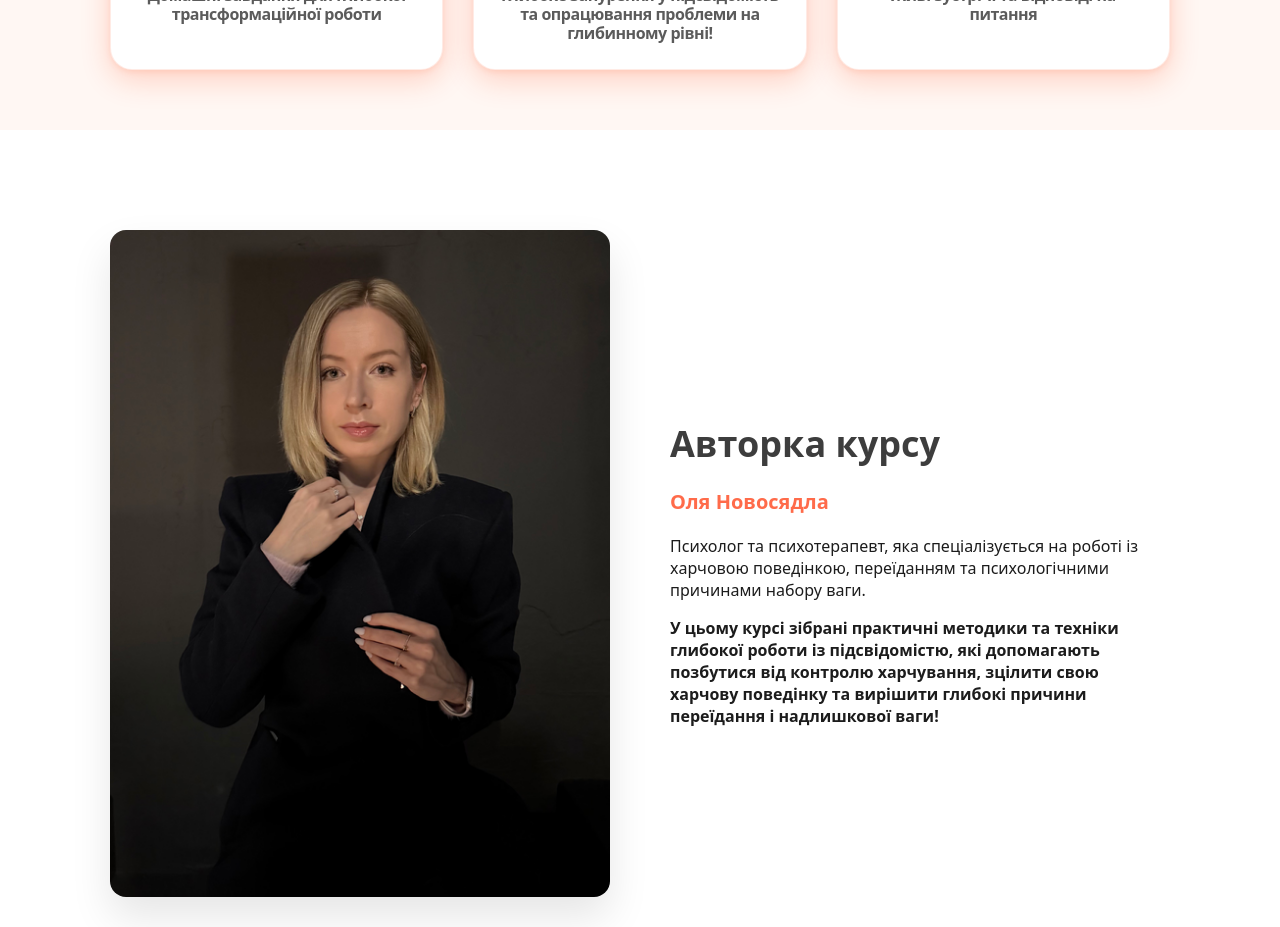
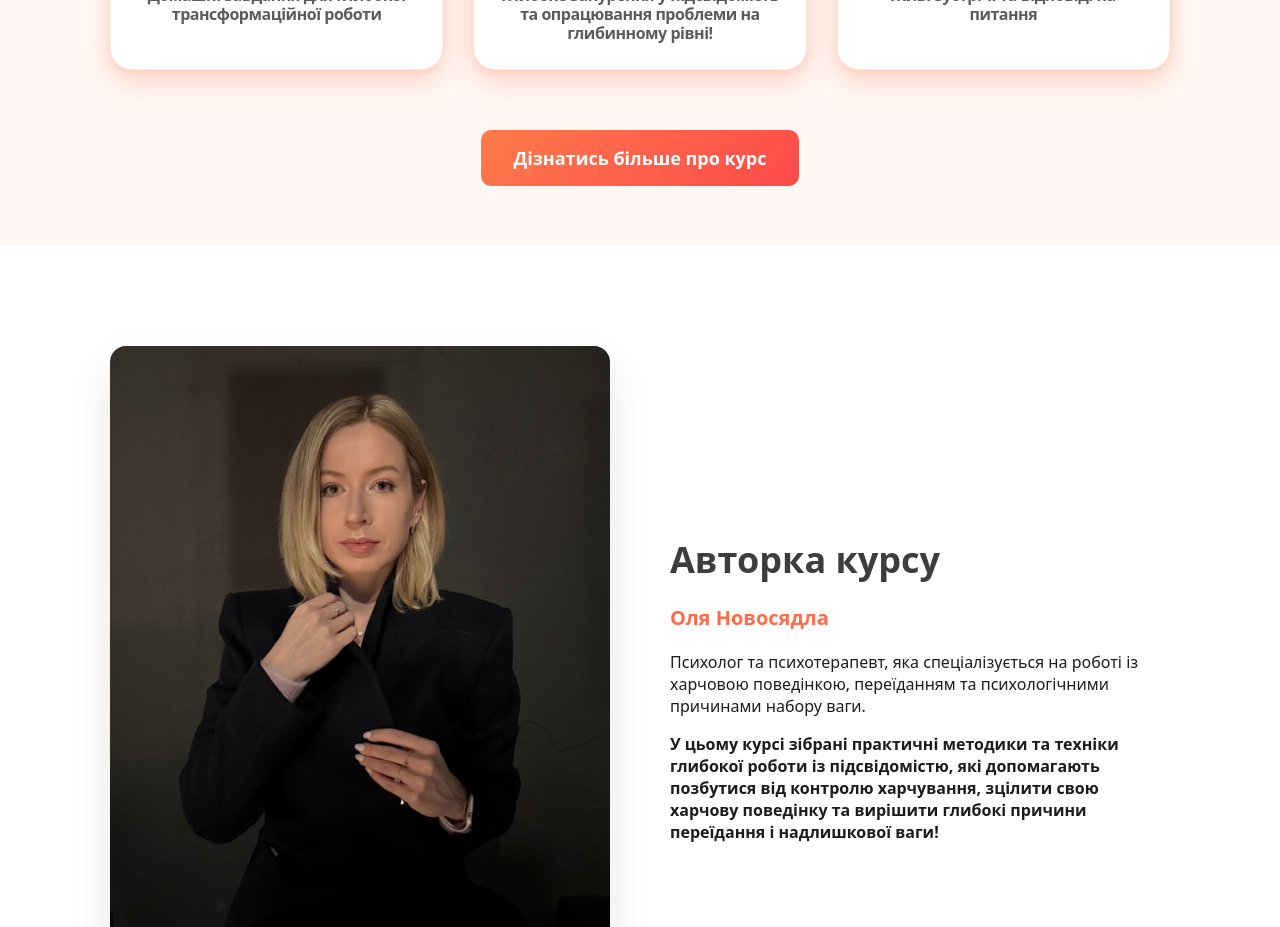
Before and after one commit to sergiyZinovyev/psy-landing, an Angular app: page / in a window 1280 px wide. Shown: the part 2340-3267 px from the top of the page. Built offline with nearby package versions, Linux system fonts and the light colour scheme.

Commit message:
Add program btn

```diff
--- a/src/app/app.html
+++ b/src/app/app.html
@@ -155,12 +155,12 @@
       </div>
     </div>
 
-    <!-- <a class="primary-btn program-btn"
-      href="https://docs.google.com/forms/d/e/1FAIpQLSf9YZ0cVVljKF4LISLr4gsiftl6NtPT_NgWGsKWwGAxw2EkHg/viewform"
+    <a class="primary-btn program-btn"
+      href="https://docs.google.com/forms/d/e/1FAIpQLSeNg0wMnkn8VxvkW2fOkU3VBd1xE6Y44G-UPxKlrbqJPAMfpQ/viewform"
       target="_blank"
       rel="noopener">
       Дізнатись більше про курс
-    </a> -->
+    </a>
 
   </div>
 </section>
```
